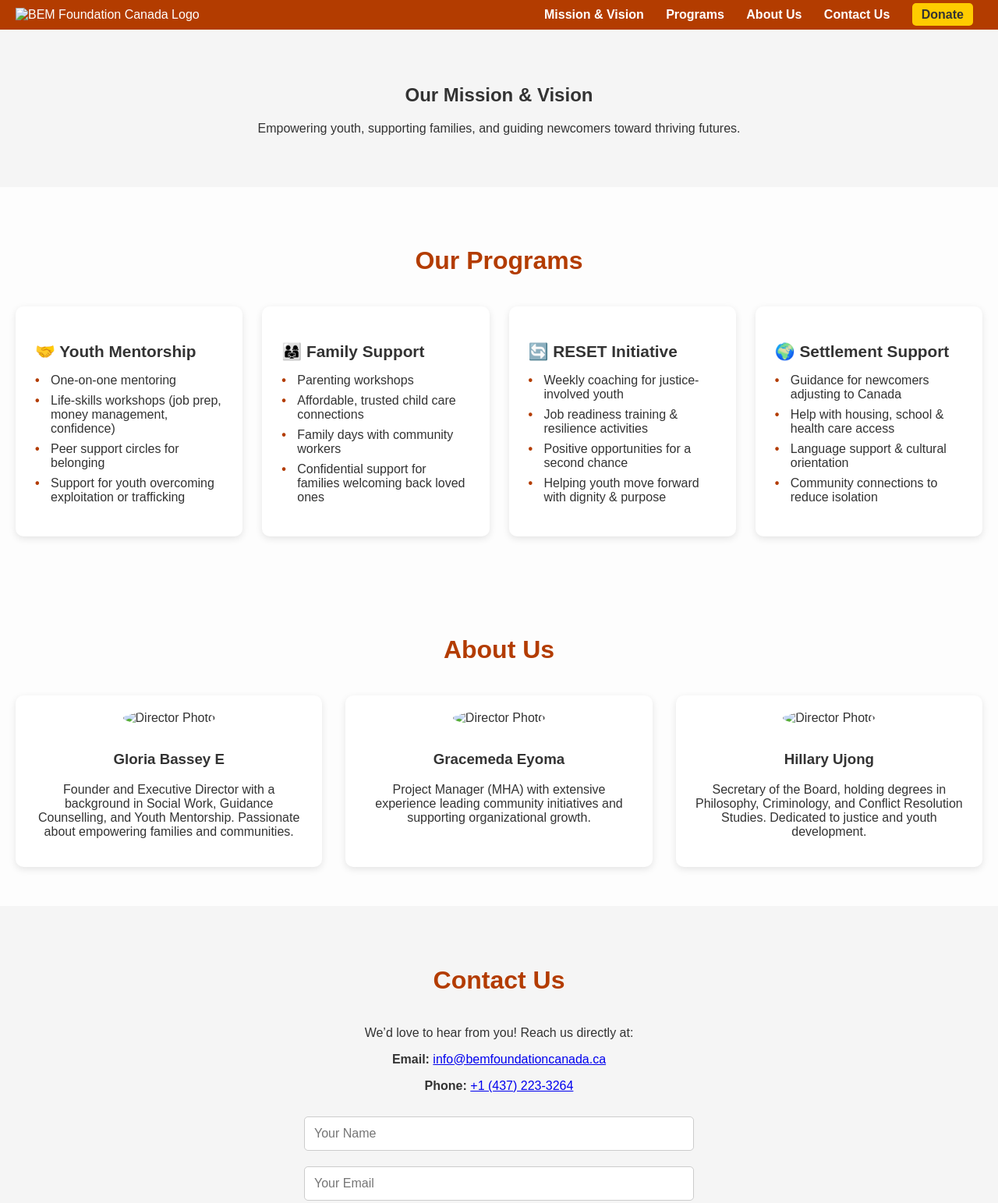
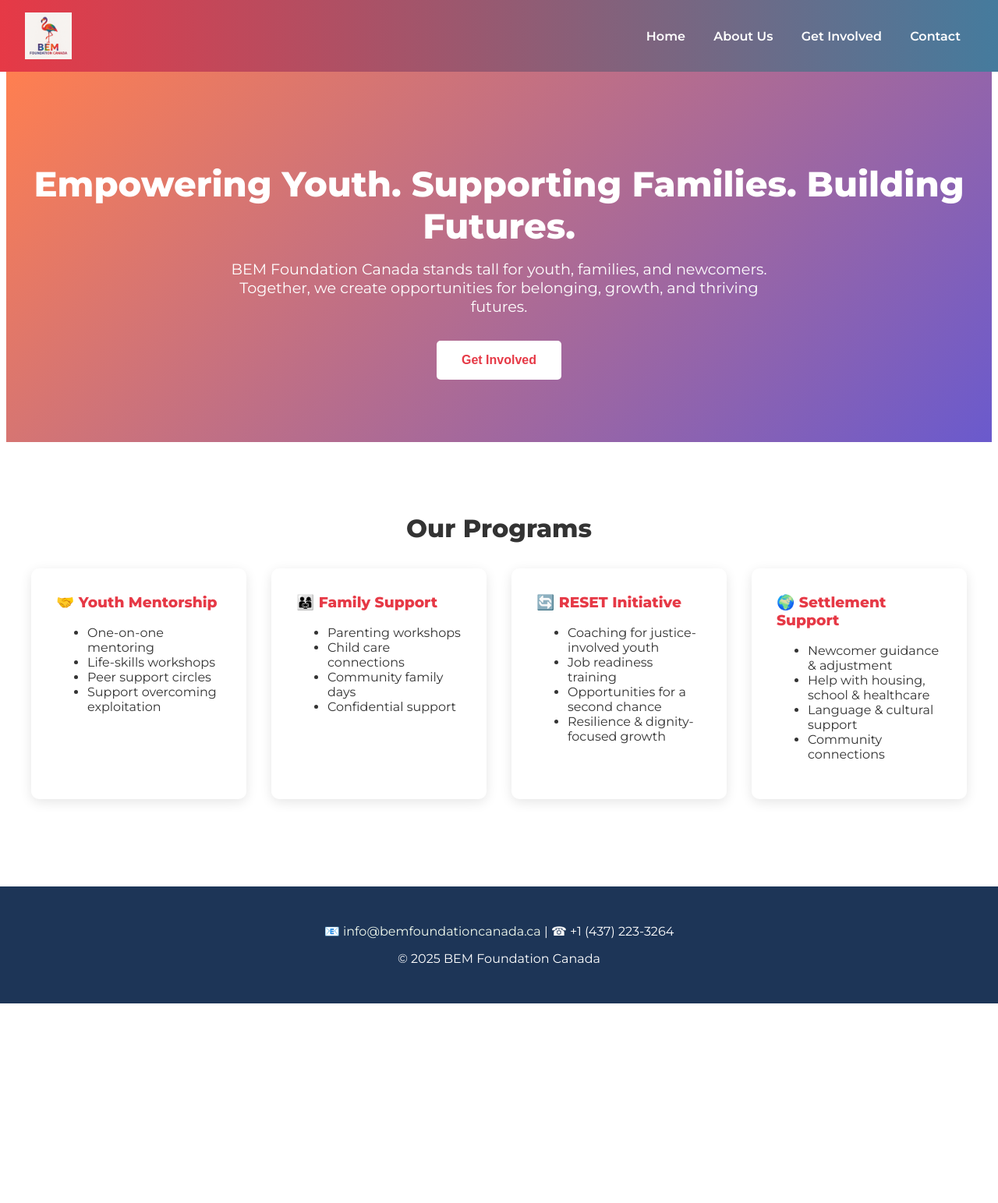
Before and after one commit to gloriabasseye-ai/bemfoundationcanada.ca, a plain HTML site: page index.html in a window 1280 px wide. Shown: the top 1543 px of the page at 78% size. After the commit the page ends 1287 px from the top, so only its background shows below. Drawn offline with Linux system fonts and the light colour scheme.

Commit message:
Add files via upload

```diff
--- a/index.html
+++ b/index.html
@@ -4,117 +4,39 @@
   <meta charset="UTF-8">
   <meta name="viewport" content="width=device-width, initial-scale=1.0">
   <title>BEM Foundation Canada</title>
+  <link href="https://fonts.googleapis.com/css2?family=Montserrat:wght@400;600;800&display=swap" rel="stylesheet">
   <link rel="stylesheet" href="style.css">
 </head>
 <body>
-  <header class="site-header">
-    <div class="header-left">
-      <img src="images/logo.jpeg" alt="BEM Foundation Canada Logo" class="logo">
-    </div>
-    <nav class="header-right">
-      <a href="#mission">Mission & Vision</a>
-      <a href="#programs">Programs</a>
-      <a href="#about">About Us</a>
-      <a href="#contact">Contact Us</a>
-      <a href="#donate" class="donate-btn">Donate</a>
+  <header>
+    <img src="logo.png" alt="BEM Foundation Canada Logo">
+    <nav>
+      <a href="index.html">Home</a>
+      <a href="about.html">About Us</a>
+      <a href="getinvolved.html">Get Involved</a>
+      <a href="contact.html">Contact</a>
     </nav>
   </header>
-
-  <section id="mission" class="mission-section">
-    <h2>Our Mission & Vision</h2>
-    <p>Empowering youth, supporting families, and guiding newcomers toward thriving futures.</p>
+  <section class="hero">
+    <h1>Empowering Youth. Supporting Families. Building Futures.</h1>
+    <p>BEM Foundation Canada stands tall for youth, families, and newcomers. Together, we create opportunities for belonging, growth, and thriving futures.</p>
+    <button onclick="window.location.href='getinvolved.html'">Get Involved</button>
   </section>
-
-  <section id="programs" class="programs-section">
+  <section id="programs">
     <h2>Our Programs</h2>
-    <div class="programs-container">
-
-      <div class="program-card">
-        <h3>🤝 Youth Mentorship</h3>
-        <ul>
-          <li>One-on-one mentoring</li>
-          <li>Life-skills workshops (job prep, money management, confidence)</li>
-          <li>Peer support circles for belonging</li>
-          <li>Support for youth overcoming exploitation or trafficking</li>
-        </ul>
-      </div>
-
-      <div class="program-card">
-        <h3>👨‍👩‍👧 Family Support</h3>
-        <ul>
-          <li>Parenting workshops</li>
-          <li>Affordable, trusted child care connections</li>
-          <li>Family days with community workers</li>
-          <li>Confidential support for families welcoming back loved ones</li>
-        </ul>
-      </div>
-
-      <div class="program-card">
-        <h3>🔄 RESET Initiative</h3>
-        <ul>
-          <li>Weekly coaching for justice-involved youth</li>
-          <li>Job readiness training & resilience activities</li>
-          <li>Positive opportunities for a second chance</li>
-          <li>Helping youth move forward with dignity & purpose</li>
-        </ul>
-      </div>
-
-      <div class="program-card">
-        <h3>🌍 Settlement Support</h3>
-        <ul>
-          <li>Guidance for newcomers adjusting to Canada</li>
-          <li>Help with housing, school & health care access</li>
-          <li>Language support & cultural orientation</li>
-          <li>Community connections to reduce isolation</li>
-        </ul>
-      </div>
-
+    <div class="programs">
+      <div class="card"><h3>🤝 Youth Mentorship</h3><ul>
+        <li>One-on-one mentoring</li><li>Life-skills workshops</li><li>Peer support circles</li><li>Support overcoming exploitation</li></ul></div>
+      <div class="card"><h3>👨‍👩‍👧 Family Support</h3><ul>
+        <li>Parenting workshops</li><li>Child care connections</li><li>Community family days</li><li>Confidential support</li></ul></div>
+      <div class="card"><h3>🔄 RESET Initiative</h3><ul>
+        <li>Coaching for justice-involved youth</li><li>Job readiness training</li><li>Opportunities for a second chance</li><li>Resilience & dignity-focused growth</li></ul></div>
+      <div class="card"><h3>🌍 Settlement Support</h3><ul>
+        <li>Newcomer guidance & adjustment</li><li>Help with housing, school & healthcare</li><li>Language & cultural support</li><li>Community connections</li></ul></div>
     </div>
   </section>
-
-  <section id="about" class="about-section">
-    <h2>About Us</h2>
-    <div class="directors">
-      <div class="director-card">
-        <img src="images/placeholder.png" alt="Director Photo">
-        <h3>Gloria Bassey E</h3>
-        <p>Founder and Executive Director with a background in Social Work, Guidance Counselling, and Youth Mentorship. Passionate about empowering families and communities.</p>
-      </div>
-      <div class="director-card">
-        <img src="images/placeholder.png" alt="Director Photo">
-        <h3>Gracemeda Eyoma</h3>
-        <p>Project Manager (MHA) with extensive experience leading community initiatives and supporting organizational growth.</p>
-      </div>
-      <div class="director-card">
-        <img src="images/placeholder.png" alt="Director Photo">
-        <h3>Hillary Ujong</h3>
-        <p>Secretary of the Board, holding degrees in Philosophy, Criminology, and Conflict Resolution Studies. Dedicated to justice and youth development.</p>
-      </div>
-    </div>
-  </section>
-
-  <section id="contact" class="contact-section">
-    <h2>Contact Us</h2>
-    <p>We’d love to hear from you! Reach us directly at:</p>
-    <p><strong>Email:</strong> <a href="mailto:info@bemfoundationcanada.ca">info@bemfoundationcanada.ca</a></p>
-    <p><strong>Phone:</strong> <a href="tel:+14372233264">+1 (437) 223-3264</a></p>
-
-    <form action="mailto:info@bemfoundationcanada.ca" method="post" enctype="text/plain" class="contact-form">
-      <input type="text" name="name" placeholder="Your Name" required>
-      <input type="email" name="email" placeholder="Your Email" required>
-      <textarea name="message" placeholder="Your Message" rows="5" required></textarea>
-      <button type="submit">Send Message</button>
-    </form>
-  </section>
-
-  <section id="donate" class="donate-section">
-    <h2>Support Our Work</h2>
-    <p>Your generosity helps us empower youth, support families, and provide hope to newcomers.</p>
-    <a href="#" class="donate-button">Donate Coming Soon</a>
-  </section>
-
   <footer>
-    <img src="images/logo.jpeg" alt="BEM Foundation Canada Logo" class="footer-logo">
+    <p>📧 <a href="mailto:info@bemfoundationcanada.ca">info@bemfoundationcanada.ca</a> | ☎ +1 (437) 223-3264</p>
     <p>&copy; 2025 BEM Foundation Canada</p>
   </footer>
 </body>
--- a/style.css
+++ b/style.css
@@ -1,184 +1,32 @@
+/* Shared stylesheet */
 body {
   margin: 0;
-  font-family: Arial, sans-serif;
-  background: #fdfdfd;
+  font-family: 'Montserrat', sans-serif;
+  background: #fff;
   color: #333;
 }
-
-.site-header {
+header {
+  background: linear-gradient(90deg, #e63946, #457b9d);
+  padding: 1rem 2rem;
   display: flex;
+  align-items: center;
   justify-content: space-between;
-  align-items: center;
-  background: #b33c00;
-  color: white;
-  padding: 10px 20px;
 }
-
-.logo {
-  height: 60px;
-}
-
-nav a {
-  color: white;
-  margin: 0 12px;
-  text-decoration: none;
-  font-weight: bold;
-}
-
-nav a:hover {
-  text-decoration: underline;
-}
-
-nav .donate-btn {
-  background: #ffcc00;
-  color: #333;
-  padding: 6px 12px;
-  border-radius: 5px;
-}
-
-nav .donate-btn:hover {
-  background: #e6b800;
-}
-
-section {
-  padding: 50px 20px;
-}
-
-.mission-section {
-  background: #f5f5f5;
-  text-align: center;
-}
-
-.programs-section h2, .about-section h2, .contact-section h2, .donate-section h2 {
-  text-align: center;
-  margin-bottom: 40px;
-  font-size: 2rem;
-  color: #b33c00;
-}
-
-.programs-container {
-  display: grid;
-  grid-template-columns: repeat(auto-fit, minmax(250px, 1fr));
-  gap: 25px;
-}
-
-.program-card {
-  background: #fff;
-  padding: 25px;
-  border-radius: 10px;
-  box-shadow: 0 3px 10px rgba(0,0,0,0.1);
-  text-align: left;
-}
-
-.program-card h3 {
-  margin-bottom: 15px;
-  font-size: 1.3rem;
-}
-
-.program-card ul {
-  list-style: none;
-  padding: 0;
-}
-
-.program-card ul li {
-  margin: 8px 0;
-  padding-left: 20px;
-  position: relative;
-}
-
-.program-card ul li::before {
-  content: "•";
-  color: #b33c00;
-  font-weight: bold;
-  position: absolute;
-  left: 0;
-}
-
-.about-section .directors {
-  display: grid;
-  grid-template-columns: repeat(auto-fit, minmax(250px, 1fr));
-  gap: 30px;
-  text-align: center;
-}
-
-.director-card {
-  background: #fff;
-  padding: 20px;
-  border-radius: 10px;
-  box-shadow: 0 3px 10px rgba(0,0,0,0.1);
-}
-
-.director-card img {
-  width: 120px;
-  height: 120px;
-  border-radius: 50%;
-  margin-bottom: 15px;
-}
-
-.contact-section {
-  background: #f5f5f5;
-  text-align: center;
-}
-
-.contact-form {
-  max-width: 500px;
-  margin: 20px auto;
-  display: flex;
-  flex-direction: column;
-}
-
-.contact-form input, .contact-form textarea {
-  margin: 10px 0;
-  padding: 12px;
-  border: 1px solid #ccc;
-  border-radius: 5px;
-  font-size: 1rem;
-}
-
-.contact-form button {
-  background: #b33c00;
-  color: white;
-  padding: 12px;
-  border: none;
-  border-radius: 5px;
-  font-size: 1rem;
-  cursor: pointer;
-}
-
-.contact-form button:hover {
-  background: #992d00;
-}
-
-.donate-section {
-  text-align: center;
-  background: #fff4e6;
-}
-
-.donate-button {
-  background: #ff6600;
-  color: white;
-  padding: 15px 30px;
-  text-decoration: none;
-  border-radius: 8px;
-  font-size: 1.2rem;
-  font-weight: bold;
-  display: inline-block;
-  margin-top: 20px;
-}
-
-.donate-button:hover {
-  background: #e65c00;
-}
-
-footer {
-  background: #333;
-  color: white;
-  text-align: center;
-  padding: 20px;
-}
-
-.footer-logo {
-  height: 50px;
-  display: block;
-  margin: 0 auto 10px;
-}
+header img { height: 60px; }
+nav a { margin: 0 1rem; color: #fff; text-decoration: none; font-weight: 600; }
+nav a:hover { text-decoration: underline; }
+.hero { text-align: center; padding: 5rem 2rem; background: linear-gradient(135deg,#ff7f50,#6a5acd); color: white; }
+.hero h1 { font-size: 2.8rem; margin-bottom: 1rem; }
+.hero p { font-size: 1.2rem; max-width: 700px; margin: 0 auto 2rem auto; }
+.hero button { background:#fff; color:#e63946; border:none; padding:1rem 2rem; font-size:1rem; font-weight:600; border-radius:5px; cursor:pointer; transition:0.3s; }
+.hero button:hover { background:#f1f1f1; }
+section { padding: 4rem 2rem; max-width: 1200px; margin: auto; }
+section h2 { text-align: center; font-size: 2rem; margin-bottom: 2rem; }
+.programs { display: grid; grid-template-columns: repeat(auto-fit,minmax(250px,1fr)); gap: 2rem; }
+.card { background:#fff; border-radius:10px; padding:2rem; box-shadow:0 4px 15px rgba(0,0,0,0.1); transition:transform 0.3s ease; }
+.card:hover { transform:translateY(-10px); }
+.card h3 { margin-top:0; color:#e63946; }
+footer { background:#1d3557; color:white; text-align:center; padding:2rem; margin-top:3rem; }
+footer a { color:#f1faee; text-decoration:none; }
+.leader { margin-bottom:2rem; padding:1.5rem; border-radius:8px; background:#f8f9fa; box-shadow:0 2px 10px rgba(0,0,0,0.05); }
+.leader h3 { margin-top:0; color:#e63946; }
```
Also changed, not shown: about.html (+19 -46 lines), contact.html (+13 -32 lines), getinvolved.html (added, +60 -0 lines).
